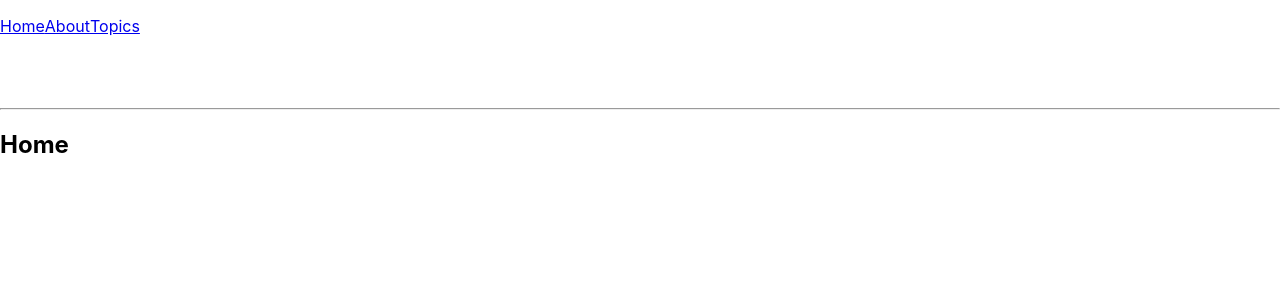
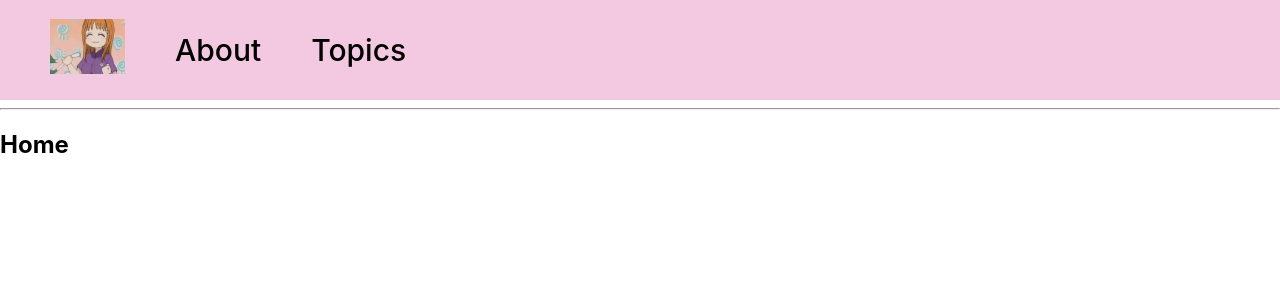
Before and after one commit to Wadaarik/NodeReact, a React (Create React App) app in the folder frontend/: page / in a window 1280 px wide. Shown: the top 300 px of the page. Built offline with nearby package versions, Linux system fonts and the light colour scheme.

Commit message:
Ouais la navbar

```diff
--- a/frontend/src/App.css
+++ b/frontend/src/App.css
@@ -21,7 +21,6 @@
   align-items: center;
   justify-content: center;
   font-size: calc(10px + 2vmin);
-  color: white;
 }
 
 .App-link {
@@ -45,5 +44,20 @@
   left: 0;
   right: 0;
   height: 100px;
-  color: red;
+  background-color: #f2c9E0;
+  justify-content: flex-start;
+  align-items: center;
 }
+.navbar p{
+  padding-left: 50px;
+}
+.navbar p a{
+  color: black;
+  font-size: 30px;
+  text-decoration: none;
+  font-weight: 500;
+}
+
+.navbar .logo a img{
+  width: 75px;
+}
--- a/frontend/src/routes.js
+++ b/frontend/src/routes.js
@@ -1,6 +1,7 @@
 import { BrowserRouter, Route, Link } from "react-router-dom";
 import React from 'react';
 import './App.css';
+import logo from './loituma.jpg';
 
 class Navbar extends React.Component {
     render()  {
@@ -8,7 +9,7 @@ class Navbar extends React.Component {
         <BrowserRouter>
           <div>
             <div class="navbar">
-                <p><Link to="/">Home</Link></p>
+                <p class="logo"><Link to="/"><img src={logo} alt="Sheesh"></img></Link></p>
                 <p><Link to="/about">About</Link></p>
                 <p><Link to="/topics">Topics</Link></p>
             </div>
```
Also changed, not shown: frontend/src/loituma.jpg (added).
